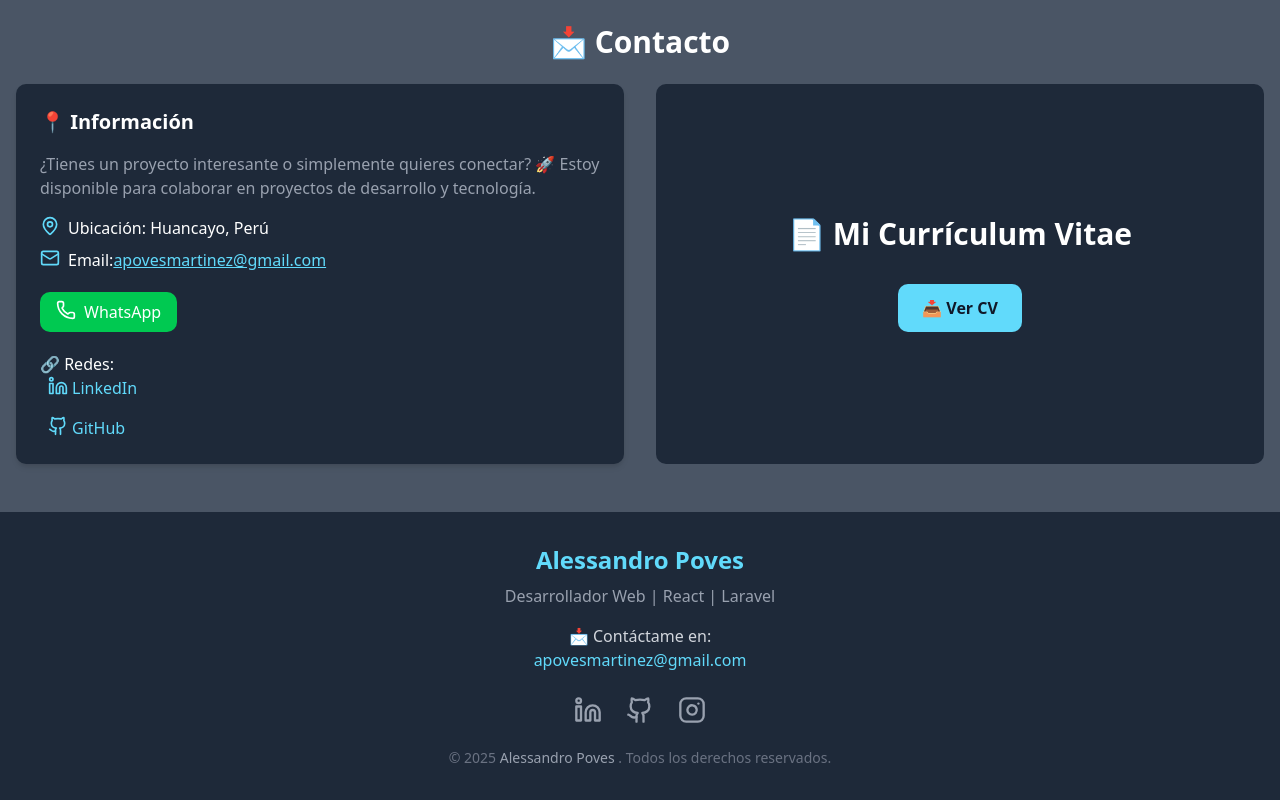
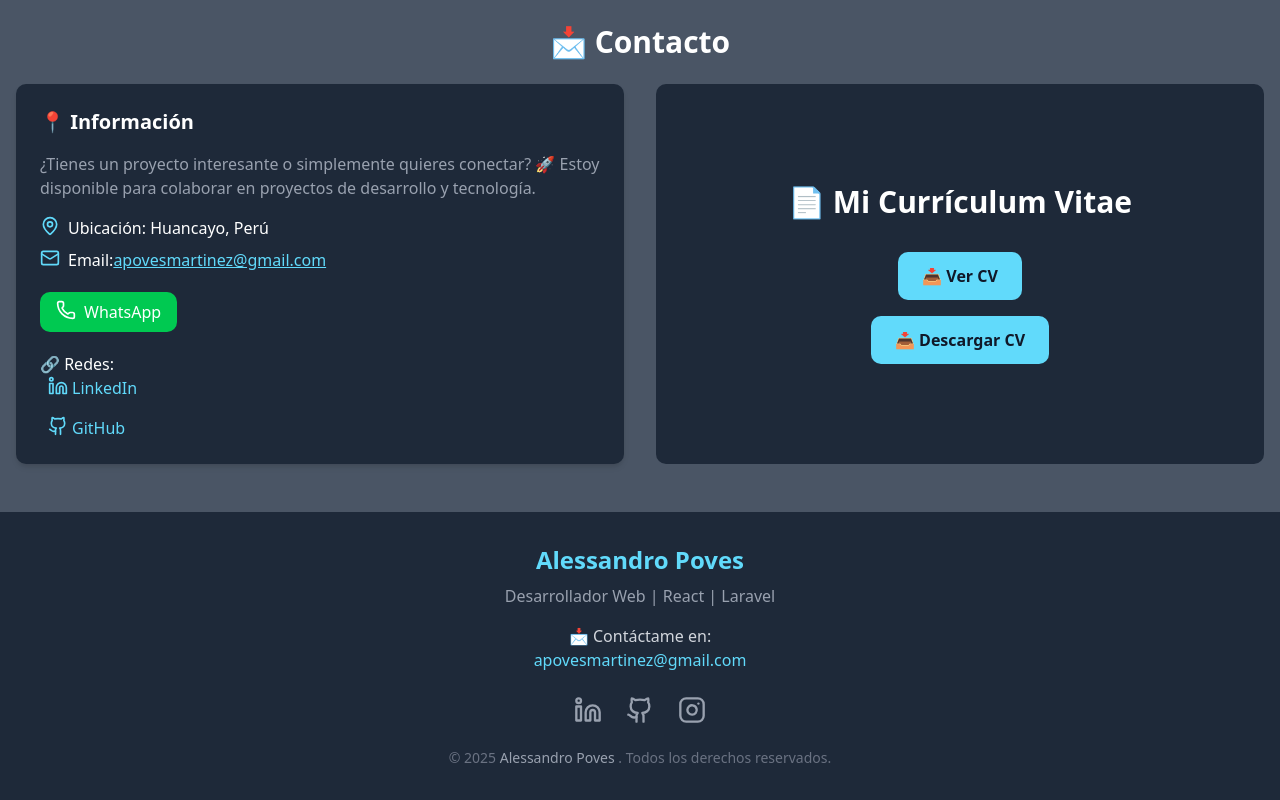
Before and after one commit to SwodLore/MyPageWeb, a React (Vite) app: page / in a window 1280 px wide. Shown: the part 2656-3456 px from the top of the page. Built offline with nearby package versions, Linux system fonts and the light colour scheme.

Commit message:
comment iframe of cv.pdf

```diff
--- a/src/components/Contacto.tsx
+++ b/src/components/Contacto.tsx
@@ -43,6 +43,13 @@ export default function Contacto() {
             >
               📥 Ver CV
             </Link>
+            <Link
+              to="/cv.pdf"
+              target="_blank"
+              className="mt-4 px-6 py-3 bg-[#61DAFB] text-gray-900 font-semibold rounded-lg hover:bg-[#4bb0d7]"
+            >
+              📥 Descargar CV
+            </Link>
           </div>
         </div>
       </div>
--- a/src/components/CvPage.tsx
+++ b/src/components/CvPage.tsx
@@ -4,10 +4,7 @@ export default function CvPage() {
   return (
     <div className="flex flex-col items-center justify-center h-screen bg-gray-900 text-white">
       <h1 className="text-3xl font-bold mb-4">📄 Mi Currículum Vitae</h1>
-      <iframe
-        src="/cv.pdf"
-        className="w-3/4 h-[80vh] border-2 border-[#61DAFB] rounded-lg shadow-lg"
-      ></iframe>
+      {/* <iframe src="/cv.pdf" className="w-3/4 h-[80vh] border-2 border-[#61DAFB] rounded-lg shadow-lg"></iframe> */}
 
       <a
         href="/cv.pdf"
```
